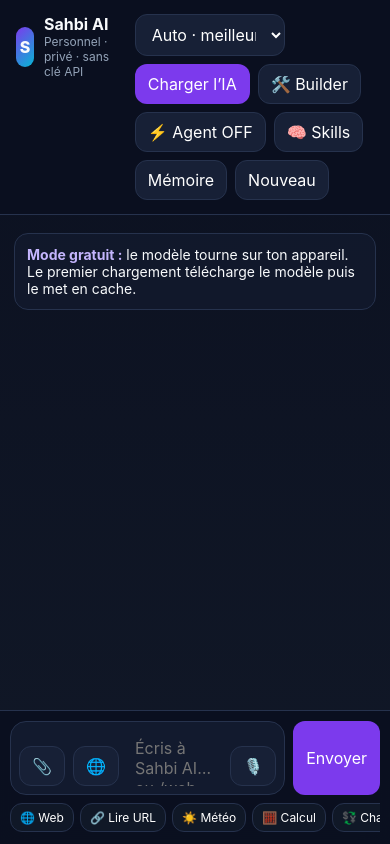
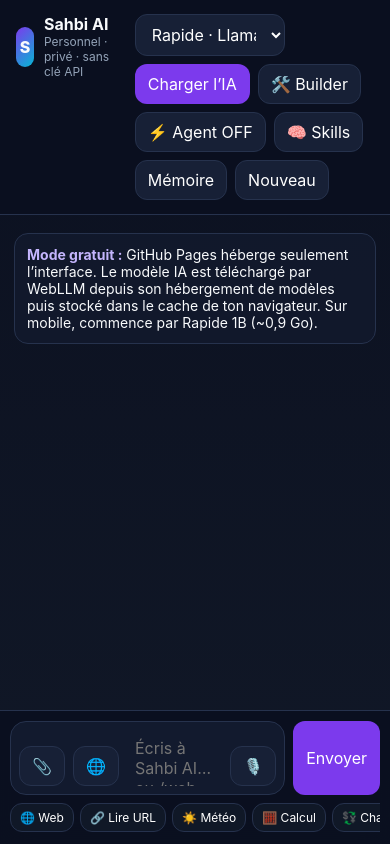
Before and after one commit to simocosto-beep/sahbi-ai, a plain HTML site: page index.html in a window 390 px wide. Drawn offline with Linux system fonts and the light colour scheme.

Commit message:
Improve mobile first-run model loading and WebGPU diagnostics

```diff
--- a/index.html
+++ b/index.html
@@ -22,14 +22,14 @@ main{padding:18px 14px 125px}.status{border:1px solid var(--line);background:#12
 <header>
 <div class="brand"><div class="logo">S</div><div><strong>Sahbi AI</strong><div class="sub">Personnel · privé · sans clé API</div></div></div>
 <div class="actions"><select id="model">
-<option value="auto" selected>Auto · meilleur pour cet appareil</option>
-<option value="Llama-3.2-1B-Instruct-q4f16_1-MLC">Rapide · Llama 1B (~0,9 Go)</option>
+<option value="auto">Auto · meilleur pour cet appareil</option>
+<option value="Llama-3.2-1B-Instruct-q4f16_1-MLC" selected>Rapide · Llama 1B (~0,9 Go)</option>
 <option value="Hermes-3-Llama-3.2-3B-q4f16_1-MLC">Smart · Hermes 3B (~2,3 Go)</option>
 <option value="DeepSeek-R1-Distill-Qwen-7B-q4f16_1-MLC">Raisonnement · DeepSeek R1 7B (~5,1 Go)</option>
 <option value="Hermes-3-Llama-3.1-8B-q4f16_1-MLC">Expert · Hermes 8B (~4,9 Go)</option>
 </select><button id="load" class="primary">Charger l’IA</button><button onclick="location.href='./builder.html'">🛠️ Builder</button><button id="agentToggle">⚡ Agent OFF</button><button id="skillsBtn">🧠 Skills</button><button id="memoryBtn">Mémoire</button><button id="clear">Nouveau</button></div>
 </header>
-<main><div class="status" id="status"><b>Mode gratuit :</b> le modèle tourne sur ton appareil. Le premier chargement télécharge le modèle puis le met en cache.</div><div class="chat" id="chat"></div></main>
+<main><div class="status" id="status"><b>Mode gratuit :</b> GitHub Pages héberge seulement l’interface. Le modèle IA est téléchargé par WebLLM depuis son hébergement de modèles puis stocké dans le cache de ton navigateur. Sur mobile, commence par Rapide 1B (~0,9 Go).</div><div class="chat" id="chat"></div></main>
 <div class="composer"><div class="composer-inner"><div class="inputwrap"><button id="attach" title="Ajouter un fichier">📎</button><input id="fileInput" type="file" accept=".txt,.md,.json,.csv,.html,.js,.ts,.py,.pdf,image/*" hidden><button id="webBtn" title="Recherche encyclopédique">🌐</button><textarea id="prompt" placeholder="Écris à Sahbi AI… ou /web sujet"></textarea><button id="mic">🎙️</button></div><button id="send" class="primary">Envoyer</button></div><div id="fileChip" style="max-width:980px;margin:6px auto 0;color:#94a3b8;font-size:12px"></div><div class="quick"><button data-cmd="/web ">🌐 Web</button><button data-cmd="/url ">🔗 Lire URL</button><button data-cmd="/weather ">☀️ Météo</button><button data-cmd="/calc ">🧮 Calcul</button><button data-cmd="/fx ">💱 Change</button><button data-cmd="/note ">📝 Note</button><button data-cmd="/tasks">✅ Tâches</button><button data-cmd="/skills">🧠 Skills</button><button data-cmd="/teach ">➕ Apprendre</button></div></div>
 </div>
 <div class="drawer" id="drawer"><div class="panel"><div class="row" style="justify-content:space-between"><h2>Mémoire personnelle</h2><button id="closeDrawer">✕</button></div><p class="hint">Stockée uniquement dans ce navigateur. Sahbi AI peut aussi lire des fichiers texte, code, CSV/JSON et PDF directement sur ton appareil.</p><textarea id="memory" placeholder="Ex: Réponds surtout en français et darija. Mes projets principaux sont…"></textarea><div class="row"><button id="saveMemory" class="primary">Enregistrer</button><button id="exportBtn">Exporter</button><button id="importTrigger">Importer</button><input id="importFile" type="file" accept="application/json" hidden></div>
```
